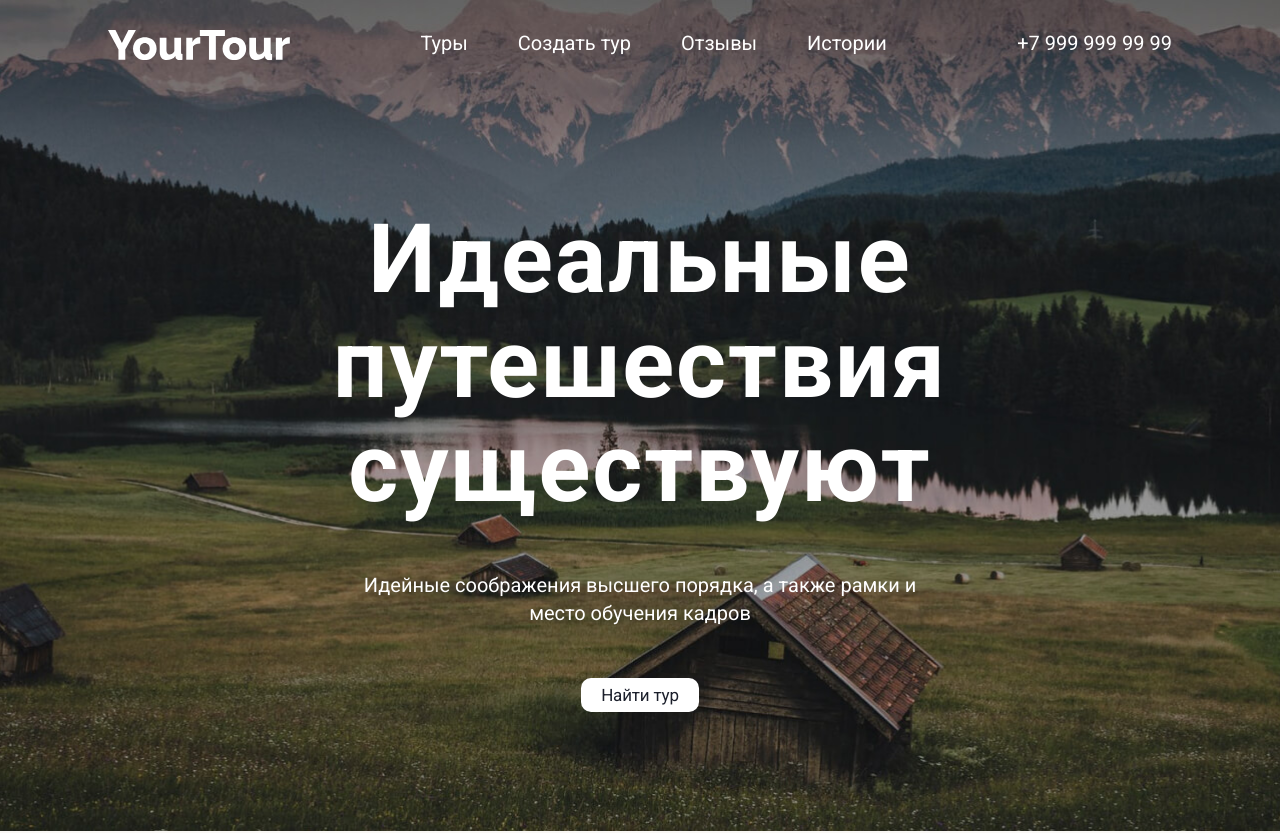
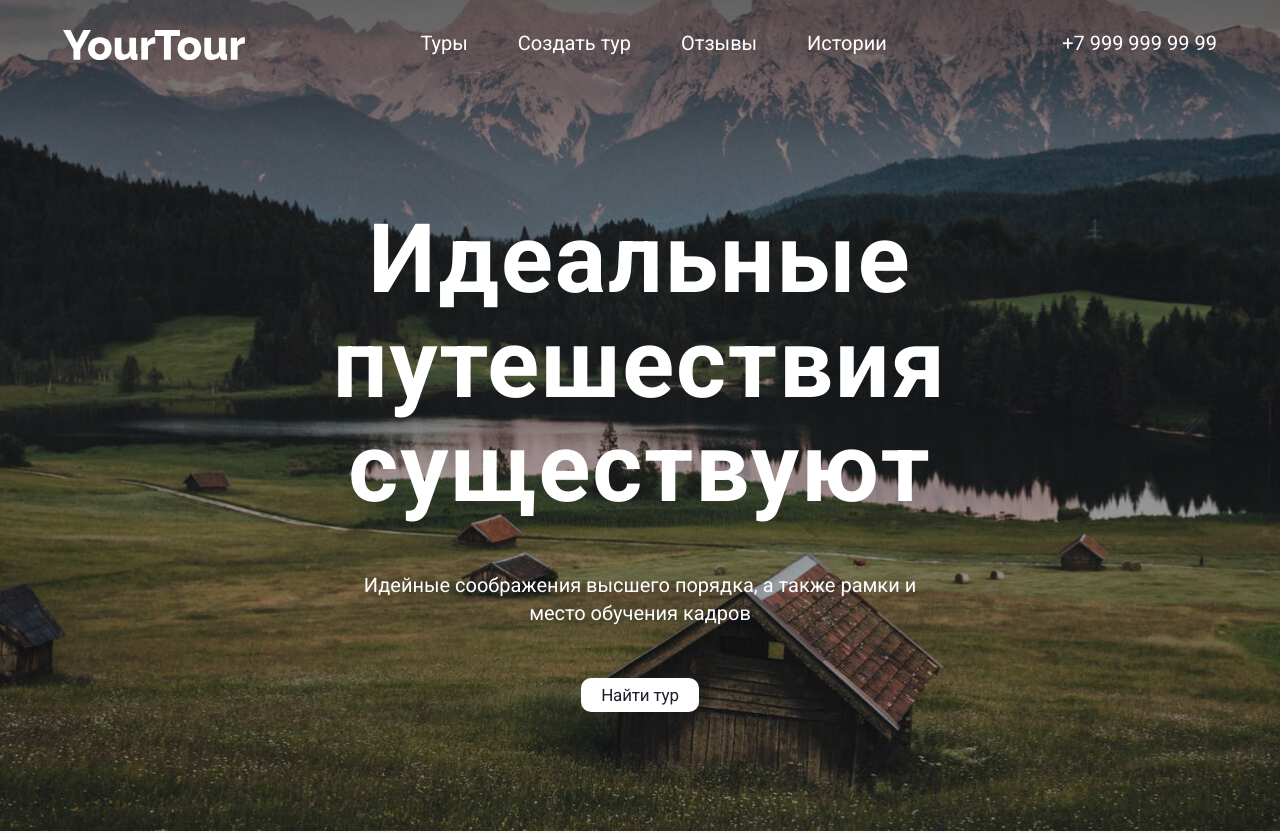
Before and after one commit to Todd-H0ward/YourTour-next, a Next.js app: page / in a window 1280 px wide. Shown: the top 833 px of the page. Built offline with nearby package versions, Linux system fonts and the light colour scheme.

Commit message:
Change home: container styles

```diff
--- a/src/assets/styles/_variables.scss
+++ b/src/assets/styles/_variables.scss
@@ -7,6 +7,7 @@
     0.167rem + 4.62vw,
     var(--border-radius)
   );
+  --container-padding: clamp(21px, 0.157rem + 4.93vw, 53px);
 
   --black: #1b1f2b;
   --white: #fff;
--- a/src/components/commons/Container/Container.module.scss
+++ b/src/components/commons/Container/Container.module.scss
@@ -1,6 +1,6 @@
 .container {
-  max-width: 1170px;
+  max-width: calc(1170px + var(--container-padding) * 2);
   width: 100%;
   margin: 0 auto;
-  padding: 0 clamp(21px, 0.157rem + 4.93vw, 53px);
+  padding: 0 var(--container-padding);
 }
```
